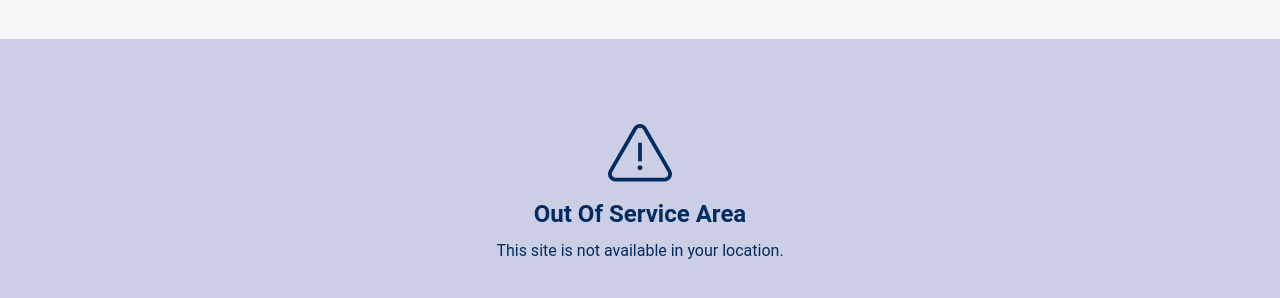
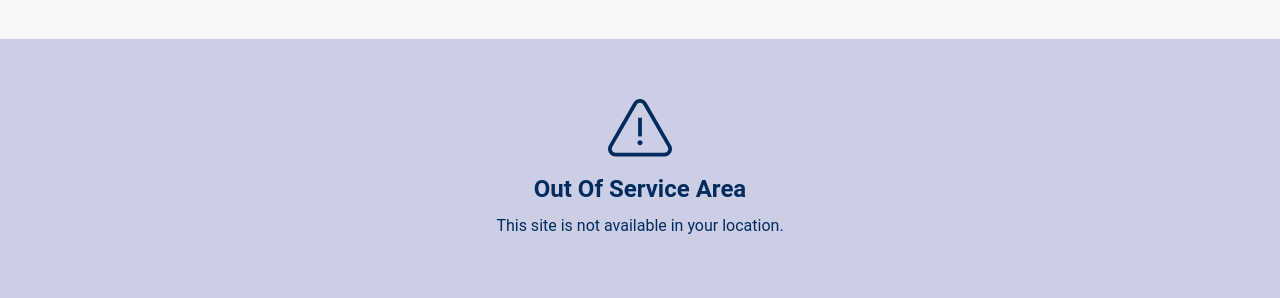
Before and after one commit to alliancerxwp/cf-error-pages, a plain HTML site: page out-of-service-1000.html in a window 1280 px wide. Shown: the part 76-374 px from the top of the page. Drawn offline with Linux system fonts and the light colour scheme.

Commit message:
Merged PR 106503: 738217 Fixed error pages styling as suggested
738217 Fixed error pages styling as suggested

Related work items: #738217

```diff
--- a/out-of-service-1000.html
+++ b/out-of-service-1000.html
@@ -181,7 +181,7 @@
         height: 100%;
         position: absolute;
         width: 100%;
-        top: 25%;
+        top: 125px;
       }
       h1 {
         color: var(--green-vogue);
@@ -207,6 +207,9 @@
         }
         .header {
           height: 115px;
+        }
+        .container {
+          top: 175px;
         }
       }
       .logo {
```
Also changed, not shown: out-of-service-block.html (+4 -1 lines), page-not-found.html (+4 -1 lines), server-error.html (+4 -1 lines), site-maintenance.html (+4 -1 lines), unauthorized-error.html (+4 -1 lines).
